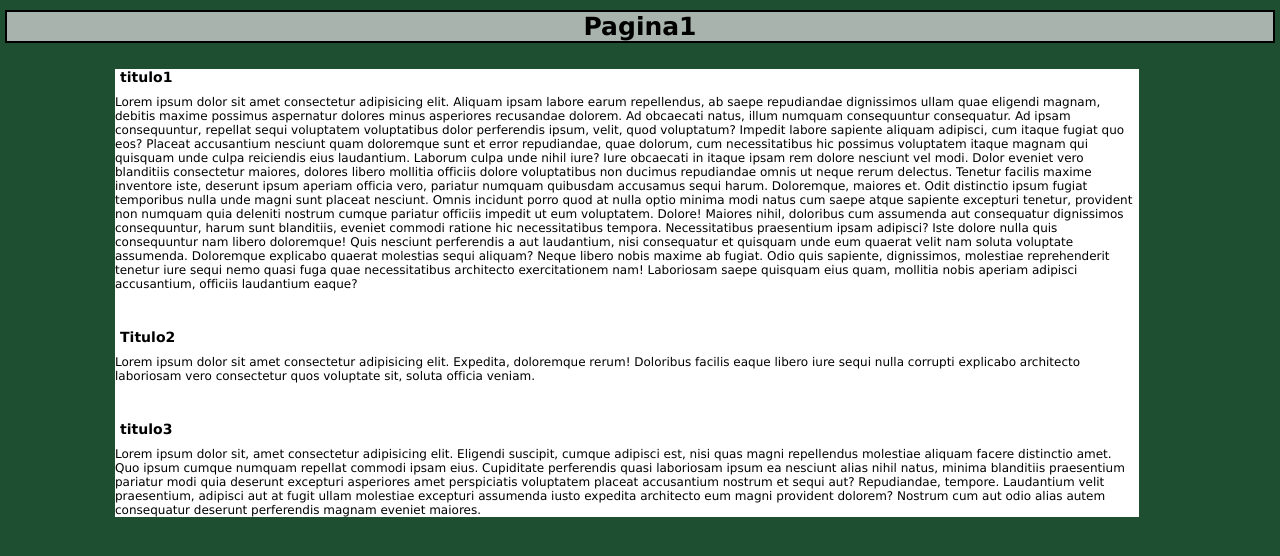
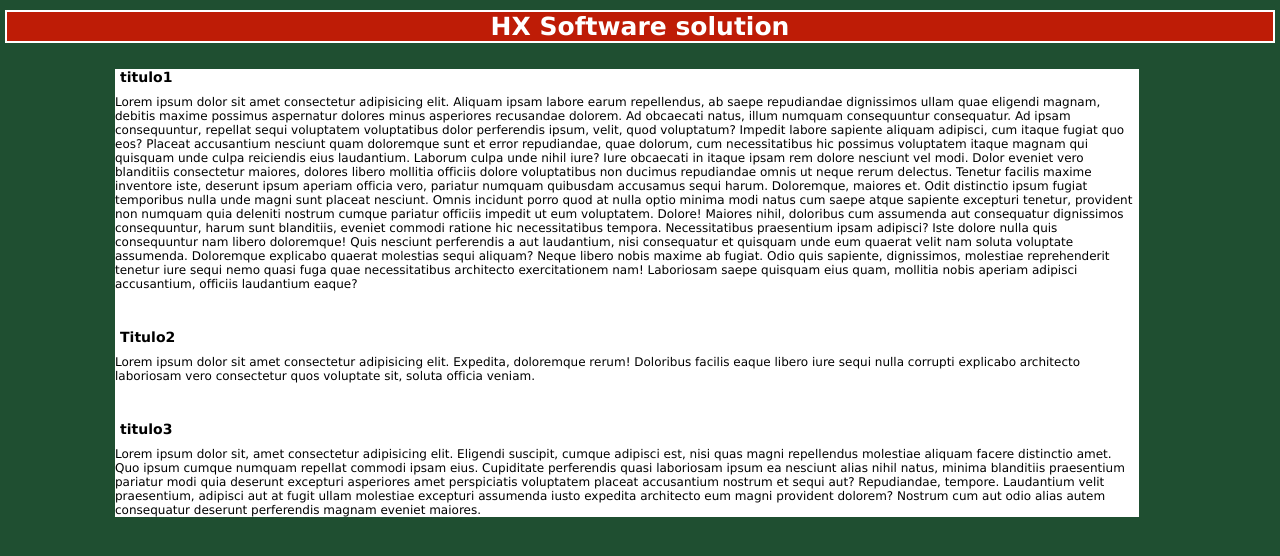
Before and after one commit to HectorLara18/platziGitHUB, a plain HTML site: page index.html in a window 1280 px wide. Drawn offline with Linux system fonts and the light colour scheme.

Commit message:
se cambian colores y  titulo

```diff
--- a/index.html
+++ b/index.html
@@ -9,7 +9,7 @@
 </head>
 <body>
     <header>
-        <h1>Pagina1</h1>
+        <h1>HX Software solution</h1>
     </header>
     <main>
         <h3>titulo1</h3>
--- a/style.css
+++ b/style.css
@@ -16,7 +16,8 @@ body {
 h1 {
     font-size: 2.5rem;
     margin: 10px 5px;
-    background-color: #cccc;
+    background-color: #BE1C06;
+    color: white;
     text-align: center;
     border: solid 2px;
 }
```
